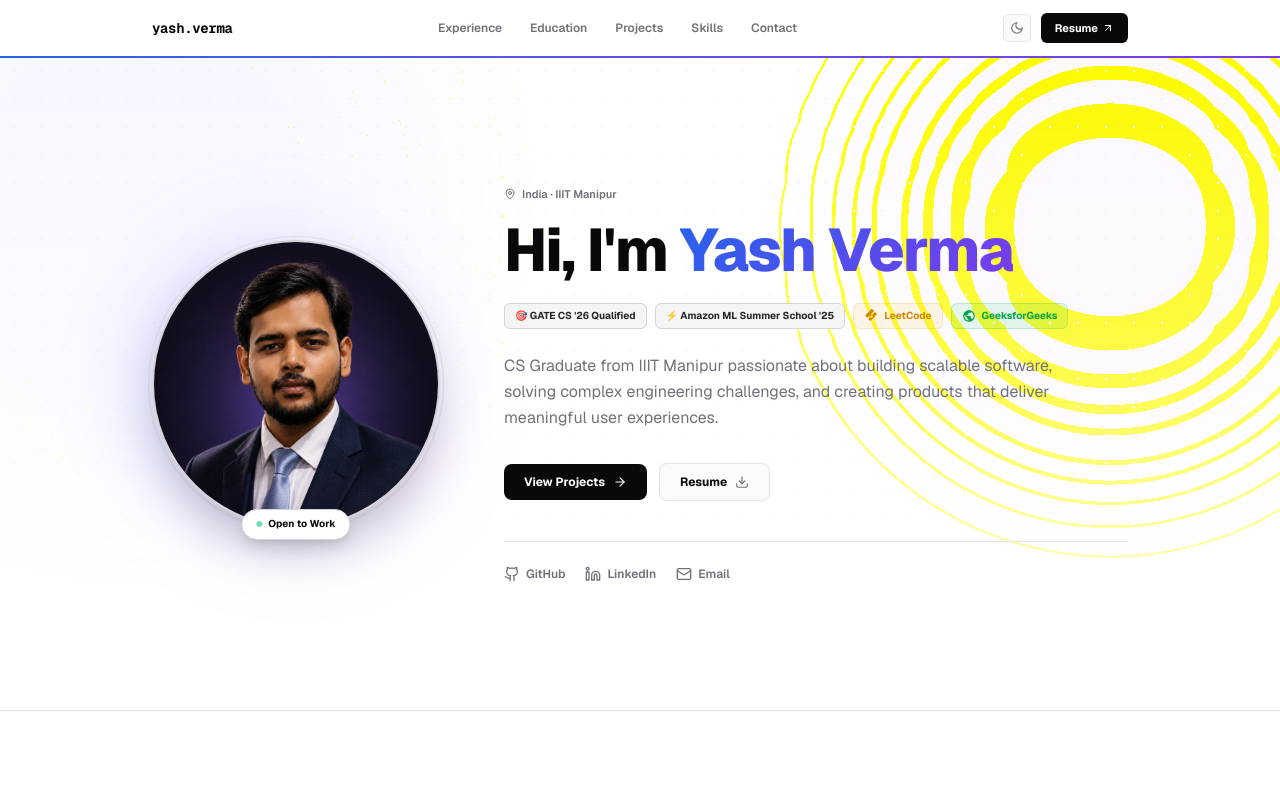
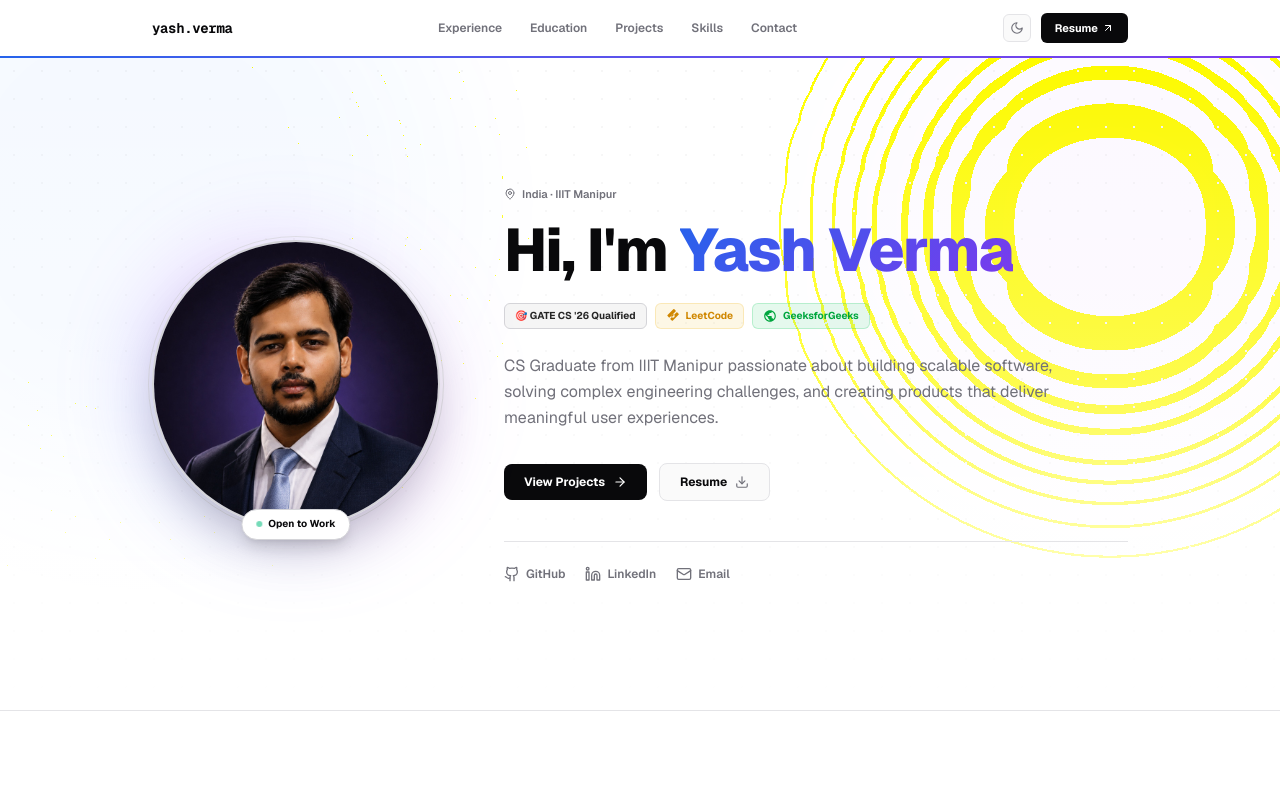
Before and after one commit to Baymax1705/Portfolio-Baymax1705, a Next.js app: page / in a window 1280 px wide. Shown: the top 800 px of the page. Built offline with nearby package versions, Linux system fonts and the light colour scheme.

Commit message:
fix: remove duplicate Amazon ML badge tag from Hero section

```diff
--- a/src/components/Hero.tsx
+++ b/src/components/Hero.tsx
@@ -82,9 +82,6 @@ export default function Hero() {
           >
             <span className="inline-flex items-center text-[10px] font-bold bg-neutral-100 dark:bg-neutral-800 text-neutral-800 dark:text-neutral-200 border border-border-secondary px-2.5 py-1 rounded-md">
               🎯 GATE CS &apos;26 Qualified
-            </span>
-            <span className="inline-flex items-center text-[10px] font-bold bg-neutral-100 dark:bg-neutral-800 text-neutral-800 dark:text-neutral-200 border border-border-secondary px-2.5 py-1 rounded-md">
-              ⚡ Amazon ML Summer School &apos;25
             </span>
             <a
               href="https://leetcode.com/u/Baymax_17/"
```
